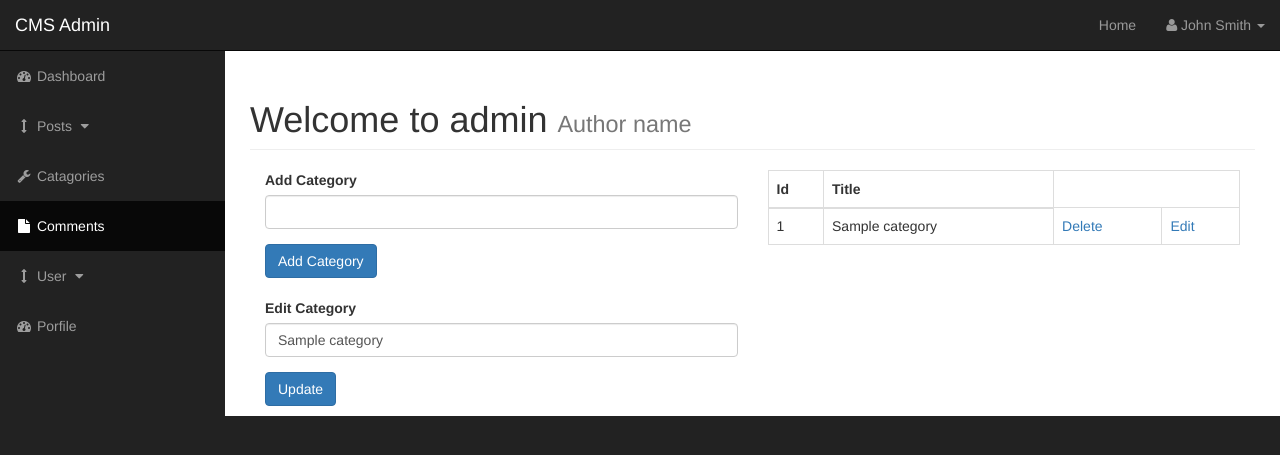
After one commit to Bhump58/cms_blog, a PHP site: page /admin/categories.php?edit=1 in a window 1280 px wide. The commit adds this page. Shown: the top 455 px of the page. Run offline with PHP 8.4, Linux system fonts and the light colour scheme; tables that the repository leaves empty or names only in its code hold one stand-in row (values such as "Sample post").

Commit message:
Admin basic features

```diff
--- /dev/null
+++ b/admin/categories.php
@@ -0,0 +1,71 @@
+<?php include "includes/admin_header.php"; ?>
+<body>
+
+    <div id="wrapper">
+          <!-- navigation -->
+        <?php include "includes/admin_navigation.php" ?>
+
+        <div id="page-wrapper">
+
+            <div class="container-fluid">
+
+                <!-- Page Heading -->
+                <div class="row">
+                    <div class="col-lg-12">
+                        <h1 class="page-header">
+                            Welcome to admin
+                            <small>Author name</small>
+                        </h1>
+
+                        <div class="col-xs-6">
+                          <?php insert_categories(); ?>
+
+                          <form method="post">
+                            <div class="form-group">
+                              <label for="cat_title">Add Category</label>
+                              <input class="form-control" type="text" name="cat_title" />
+                            </div>
+                            <div class="form_group">
+                              <input class="btn btn-primary" type="submit" name="submit" value="Add Category" />
+                            </div>
+                          </form>
+                          <br />
+
+                          <?php
+                          //update and include query
+                          if(isset($_GET['edit'])) {
+                            $cat_id = $_GET['edit'];
+
+                            include "includes/update_categories.php";
+                          }
+                          ?>
+
+                        </div>
+                        <div class="col-xs-6">
+                          <table class="table table-bordered table-hover">
+                            <thead>
+                              <tr>
+                                <th>Id</th>
+                                <th>Title</th>
+                              </tr>
+                            </thead>
+                            <tbody>
+                              <tr>
+                                <?php findAllCategories(); ?>
+
+                                 <?php deleteQuery(); ?>
+                              </tr>
+                            </tbody>
+                          </table>
+                        </div>
+                    </div>
+                </div>
+                <!-- /.row -->
+
+            </div>
+            <!-- /.container-fluid -->
+
+        </div>
+
+        <!-- /#page-wrapper -->
+<?php include "includes/admin_footer.php"; ?>
--- a/admin/includes/header.php
+++ b/admin/includes/admin_header.php
@@ -1,3 +1,7 @@
+<?php ob_start(); ?>
+<?php include "includes/function.php"; ?>
+<?php include "../includes/db.php";?>
+
 <!DOCTYPE html>
 <html lang="en">
 
@@ -20,11 +24,6 @@
     <!-- Custom Fonts -->
     <link href="font-awesome/css/font-awesome.min.css" rel="stylesheet" type="text/css">
 
-    <!-- HTML5 Shim and Respond.js IE8 support of HTML5 elements and media queries -->
-    <!-- WARNING: Respond.js doesn't work if you view the page via file:// -->
-    <!--[if lt IE 9]>
-        <script src="https://oss.maxcdn.com/libs/html5shiv/3.7.0/html5shiv.js"></script>
-        <script src="https://oss.maxcdn.com/libs/respond.js/1.4.2/respond.min.js"></script>
-    <![endif]-->
+
 
 </head>
--- a/admin/includes/navigation.php
+++ b/admin/includes/admin_navigation.php
@@ -36,8 +36,25 @@
                 <a href="index.html"><i class="fa fa-fw fa-dashboard"></i> Dashboard</a>
             </li>
             <li>
-                <a href="javascript:;" data-toggle="collapse" data-target="#demo1"><i class="fa fa-fw fa-arrows-v"></i> Dropdown <i class="fa fa-fw fa-caret-down"></i></a>
-                <ul id="demo1" class="collapse">
+                <a href="javascript:;" data-toggle="collapse" data-target="#post_dropdown"><i class="fa fa-fw fa-arrows-v"></i> Posts <i class="fa fa-fw fa-caret-down"></i></a>
+                <ul id="post_dropdown" class="collapse">
+                    <li>
+                        <a href="./posts.php">View All Posts</a>
+                    </li>
+                    <li>
+                        <a href="#">Add Posts</a>
+                    </li>
+                </ul>
+            </li>
+            <li>
+                <a href="./categories.php"><i class="fa fa-fw fa-wrench"></i> Catagories</a>
+            </li>
+            <li class="active">
+                <a href="blank-page.html"><i class="fa fa-fw fa-file"></i> Comments</a>
+            </li>
+            <li>
+                <a href="javascript:;" data-toggle="collapse" data-target="#demo"><i class="fa fa-fw fa-arrows-v"></i> User <i class="fa fa-fw fa-caret-down"></i></a>
+                <ul id="demo" class="collapse">
                     <li>
                         <a href="#">Dropdown Item</a>
                     </li>
@@ -47,24 +64,7 @@
                 </ul>
             </li>
             <li>
-                <a href="bootstrap-grid.html"><i class="fa fa-fw fa-wrench"></i> Bootstrap Grid</a>
-            </li>
-            <li>
-                <a href="javascript:;" data-toggle="collapse" data-target="#demo"><i class="fa fa-fw fa-arrows-v"></i> Dropdown <i class="fa fa-fw fa-caret-down"></i></a>
-                <ul id="demo" class="collapse">
-                    <li>
-                        <a href="#">Dropdown Item</a>
-                    </li>
-                    <li>
-                        <a href="#">Dropdown Item</a>
-                    </li>
-                </ul>
-            </li>
-            <li class="active">
-                <a href="blank-page.html"><i class="fa fa-fw fa-file"></i> Blank Page</a>
-            </li>
-            <li>
-                <a href="index-rtl.html"><i class="fa fa-fw fa-dashboard"></i> RTL Dashboard</a>
+                <a href="index.html"><i class="fa fa-fw fa-dashboard"></i> Porfile</a>
             </li>
         </ul>
     </div>
--- /dev/null
+++ b/admin/includes/function.php
@@ -0,0 +1,54 @@
+<?php
+function insert_categories(){
+  global $connection;
+  if(isset($_POST['submit'])){
+    $cat_title = $_POST['cat_title'];
+
+    if($cat_title == "" || empty($cat_title)){
+      echo "Please enter something in the this field";
+    } else {
+      $query = "INSERT INTO categories(cat_title) VALUES('{$cat_title}') ";
+      $create_category_query = mysqli_query($connection, $query);
+
+      if(!$create_category_query) {
+        die('Query Failed' . mysqli_error($connection));
+      }
+    }
+  }
+}
+
+
+function findAllCategories(){
+  global $connection;
+  //find all categories query
+  $query = "SELECT * FROM categories";
+  $select_categories = mysqli_query($connection, $query);
+
+  while ($row = mysqli_fetch_assoc($select_categories)) {
+    $cat_id = $row['cat_id'];
+    $cat_title = $row['cat_title'];
+    echo "<tr>";
+    echo "<td>{$cat_id}</td>";
+    echo "<td>{$cat_title}</td>";
+    echo "<td><a href='categories.php?delete={$cat_id}'>Delete</a></td>";
+    echo "<td><a href='categories.php?edit={$cat_id}'>Edit</a></td>";
+    echo "</tr>";
+  }
+}
+
+
+
+function deleteQuery(){
+  //Delete Query
+  global $connection;
+  if(isset($_GET['delete'])){
+    $cat_id_delete = $_GET['delete'];
+    $query = "DELETE FROM categories WHERE cat_id = {$cat_id_delete} ";
+    $delete_query = mysqli_query($connection, $query);
+    header("Location: categories.php");
+  }
+}
+
+
+
+?>
--- /dev/null
+++ b/admin/includes/update_categories.php
@@ -0,0 +1,34 @@
+<form method="post">
+  <div class="form-group">
+    <label for="cat_title">Edit Category</label>
+    <?php
+    if(isset($_GET['edit'])){
+      $cat_id = $_GET['edit'];
+      $query = "SELECT * FROM categories WHERE cat_id = $cat_id ";
+      $edit_categories = mysqli_query($connection, $query);
+
+      while ($row = mysqli_fetch_assoc($edit_categories)) {
+        $cat_id = $row['cat_id'];
+        $cat_title = $row['cat_title'];
+    ?>
+    <input value="<?php if(isset($cat_title)){echo $cat_title;} ?>" class="form-control" type="text" name="cat_title" />
+  <?php }} ?>
+
+  <?php
+  //Update Query
+  if(isset($_POST['update_category'])){
+    $the_cat_title = $_POST['cat_title'];
+    $query = "UPDATE categories SET cat_title = '{$the_cat_title}' WHERE cat_id = {$cat_id} ";
+    $update_query = mysqli_query($connection, $query);
+    if(!$update_query){
+      die('Query failed' . mysqli_error($connection));
+    }
+  }
+
+  ?>
+
+  </div>
+  <div class="form_group">
+    <input class="btn btn-primary" type="submit" name="update_category" value="Update" />
+  </div>
+</form>
--- a/admin/index.php
+++ b/admin/index.php
@@ -1,4 +1,5 @@
-<?php include "includes/header.php"; ?>
+<?php include "includes/admin_header.php"; ?>
+
 <body>
 
     <div id="wrapper">
@@ -27,4 +28,4 @@
         </div>
 
         <!-- /#page-wrapper -->
-<?php include "includes/footer.php"; ?>
+<?php include "includes/admin_footer.php"; ?>
--- a/includes/sidebar.php
+++ b/includes/sidebar.php
@@ -25,9 +25,6 @@
         $query = "SELECT * FROM categories Limit 4";
         $select_categories_sidebar = mysqli_query($connection, $query);
 
-
-
-
        ?>
         <h4>Blog Categories</h4>
         <div class="row">
```
Also changed, not shown: admin/posts.php (added, +71 -0 lines), admin/includes/admin_footer.php (renamed from admin/includes/footer.php).
